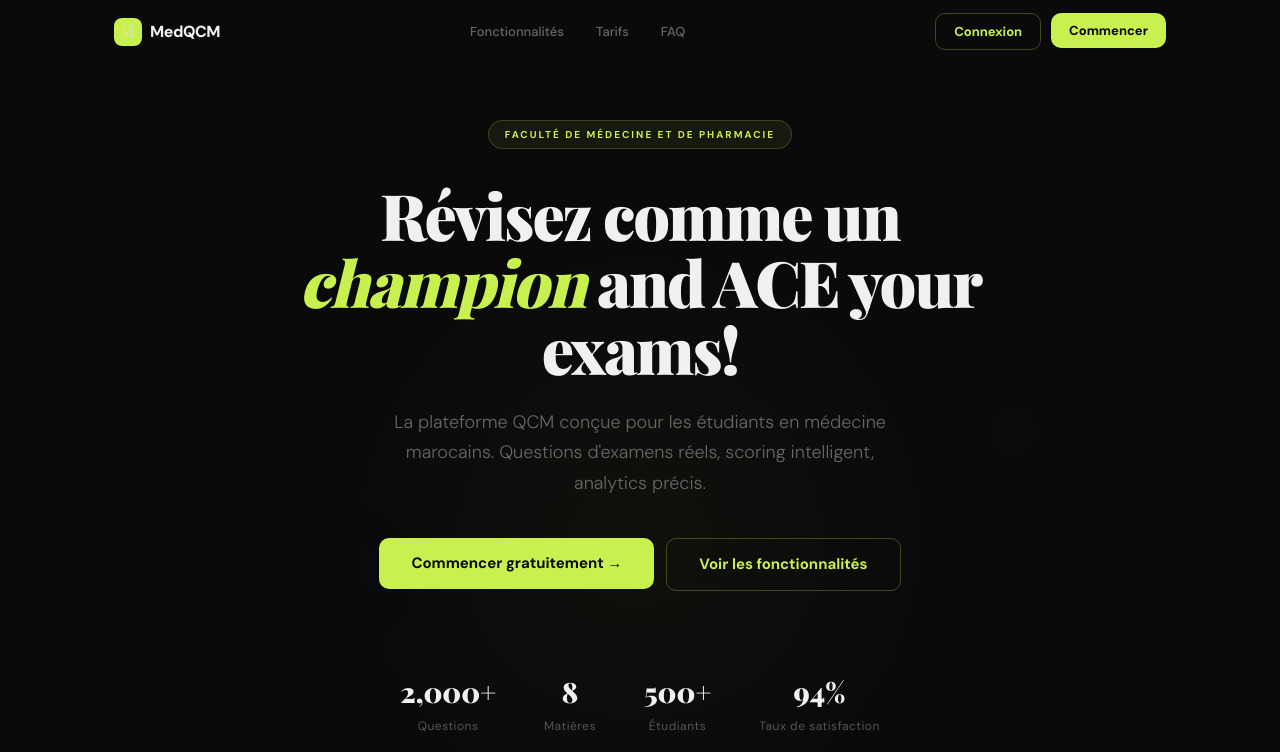
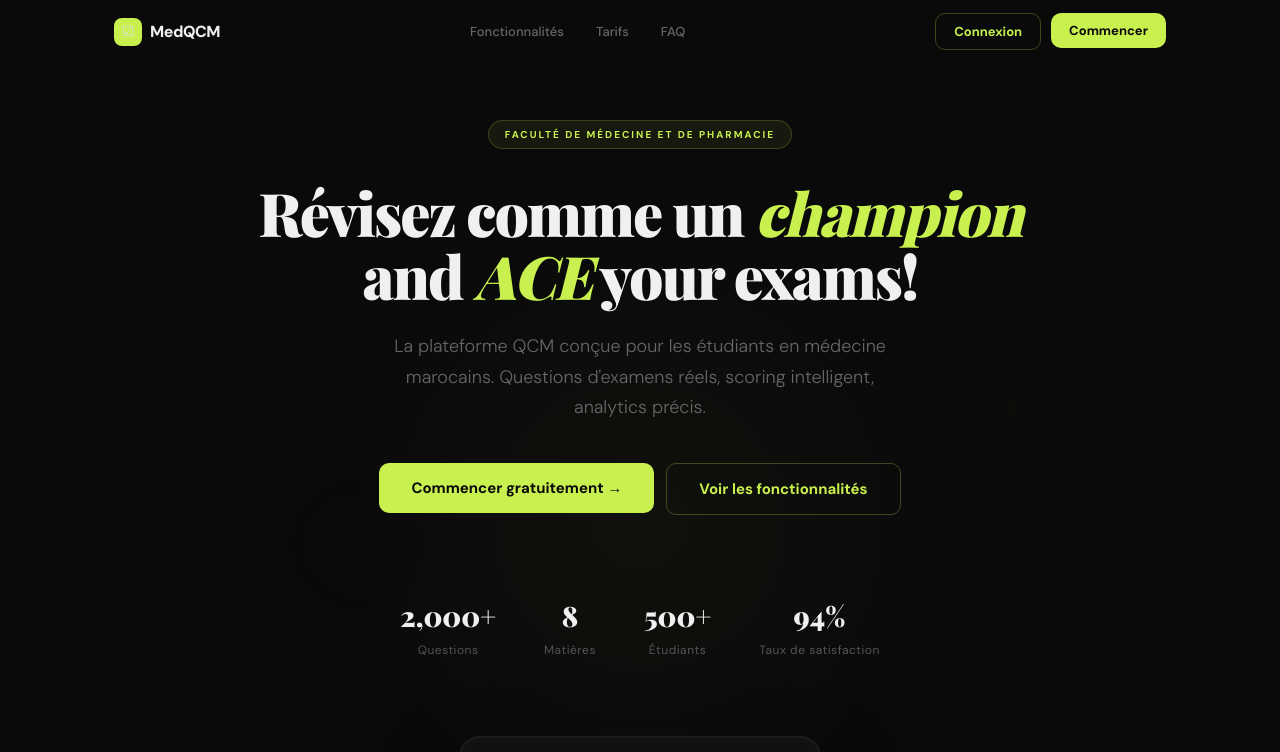
Before and after one commit to acyrilica/medqcm, a Next.js app: page / in a window 1280 px wide. Shown: the top 752 px of the page. Built offline with nearby package versions, Linux system fonts and the light colour scheme; no server answers; a web font is replaced by a local one.

Commit message:
landing page changes

```diff
--- a/components/LandingPage.tsx
+++ b/components/LandingPage.tsx
@@ -309,7 +309,7 @@ export default function LandingPage() {
 
         {/* Title */}
         <h1 className="hero-title" style={{
-          fontSize: 64, fontWeight: 900, lineHeight: 1.05, letterSpacing: -2,
+          fontSize: 60, fontWeight: 900, lineHeight: 1.05, letterSpacing: -2,
           fontFamily: "'Playfair Display', serif",
           color: '#f0f0f0',
           maxWidth: 800,
@@ -318,7 +318,7 @@ export default function LandingPage() {
         }}>
           Révisez comme un{' '}
           <span style={{ color: '#c8f04e', fontStyle: 'italic' }}>champion</span>
-          {' '} and ACE your exams!
+          {' '} and <span style={{ color: '#c8f04e', fontStyle: 'italic' }}>ACE</span> your exams!
         </h1>
 
         {/* Subtitle */}
```
